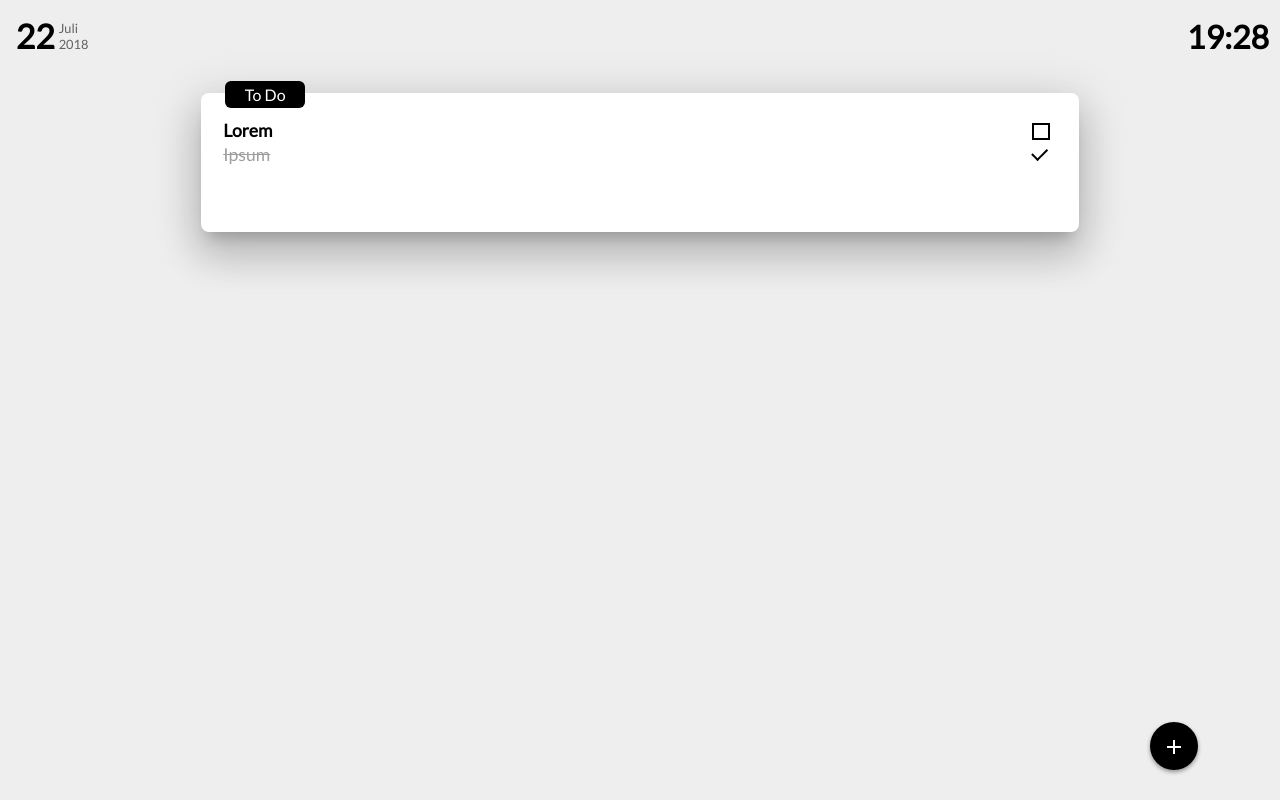
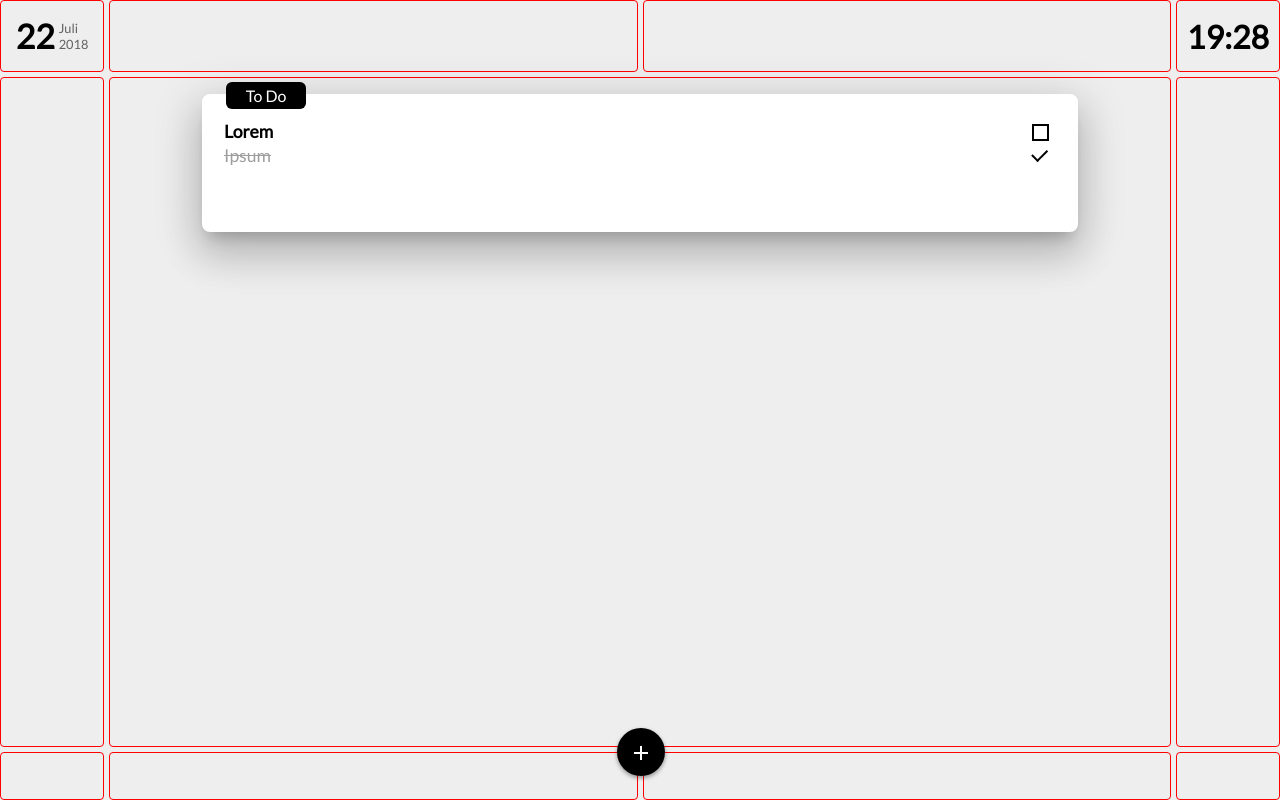
Before and after one commit to flashback2k14/YeahTodoReact, a React (Create React App) app: page / in a window 1280 px wide. Built offline with nearby package versions, Linux system fonts and the light colour scheme.

Commit message:
new position for add button

```diff
--- a/src/App.tsx
+++ b/src/App.tsx
@@ -1,35 +1,33 @@
-import * as React from "react"
+import * as React from "react";
 import {
   AddNewItem,
   DisplayDate,
   DisplayTime,
-  OpenSettings,
+  OpenInfo,
   TodoList
-} from "./components"
-import TodoItem from "./models/TodoItem"
+} from "./components";
+import TodoItem from "./models/TodoItem";
 
 interface IAppState {
-  todos: TodoItem[]
+  todos: TodoItem[];
 }
 
 export default class App extends React.Component<any, IAppState> {
-  private _isDevMode = false
-  private _hideNotReady = true
-
   constructor(props: any) {
-    super(props)
+    super(props);
     this.state = {
       todos: [new TodoItem(1, "Lorem", false), new TodoItem(2, "Ipsum", true)]
-    }
+    };
+    console.log("app.ctor");
   }
 
   private _addTodo = (todo: TodoItem) => {
     this.setState((prevState, props) => {
       return {
         todos: prevState.todos.concat([todo.setId(this.state.todos.length + 1)])
-      }
-    })
-  }
+      };
+    });
+  };
 
   private _toggleTodo = (todoToToggle: TodoItem) => {
     this.setState((prevState, props) => {
@@ -39,51 +37,49 @@ export default class App extends React.Component<any, IAppState> {
             ? todo
             : Object.assign({}, todoToToggle, {
                 isCompleted: !todoToToggle.isCompleted
-              })
+              });
         })
-      }
-    })
-  }
+      };
+    });
+  };
 
   public render() {
-    const setEmptySpaceText = () => (this._isDevMode ? "Empty Space" : "")
-
     const gridContainer = {
       display: "grid",
       gridTemplateColumns: "104px 1fr 1fr 104px",
       gridTemplateRows: "72px 1fr 48px",
       gridGap: "5px",
       minHeight: "100vh"
-    } as React.CSSProperties
+    } as React.CSSProperties;
 
     const gridItem = {
       display: "flex",
       justifyContent: "center",
       alignItems: "center",
-      background: this._isDevMode ? "lightblue" : "#EEEEEE",
-      borderRadius: "4px"
-    } as React.CSSProperties
+      borderRadius: "4px",
+      border: "solid 1px red"
+    } as React.CSSProperties;
 
     const gridItemStart = {
       alignItems: "flex-start",
       paddingTop: 16
-    } as React.CSSProperties
+    } as React.CSSProperties;
 
     const gridColSpan2 = {
       gridColumn: "span 2 / auto"
-    } as React.CSSProperties
+    } as React.CSSProperties;
 
     return (
       <div style={gridContainer}>
         <div style={gridItem}>
           <DisplayDate />
         </div>
-        <div style={gridItem}>{setEmptySpaceText()}</div>
-        <div style={gridItem}>{setEmptySpaceText()}</div>
+        <div style={gridItem} />
+        <div style={gridItem} />
         <div style={gridItem}>
           <DisplayTime />
         </div>
-        <div style={gridItem}>{setEmptySpaceText()}</div>
+        <div style={gridItem} />
         <div
           style={{
             ...gridItem,
@@ -93,14 +89,16 @@ export default class App extends React.Component<any, IAppState> {
         >
           <TodoList items={this.state.todos} toggleFn={this._toggleTodo} />
         </div>
-        <div style={gridItem}>{setEmptySpaceText()}</div>
-        <div style={gridItem}>{this._hideNotReady ? "" : <OpenSettings />}</div>
-        <div style={gridItem}>{setEmptySpaceText()}</div>
-        <div style={gridItem}>{setEmptySpaceText()}</div>
+        <div style={gridItem} />
+        <div style={gridItem}>
+          <OpenInfo />
+        </div>
+        <div style={gridItem} />
+        <div style={gridItem} />
         <div style={gridItem}>
           <AddNewItem addTodoFn={this._addTodo} />
         </div>
       </div>
-    )
+    );
   }
 }
--- a/src/components/footer/AddNewItem.css
+++ b/src/components/footer/AddNewItem.css
@@ -6,15 +6,16 @@
   align-items: center;
   align-content: center;
   position: fixed;
-  right: 82px;
+  right: 48px;
   bottom: 30px;
+  /* border: solid 5px yellow; */
 }
 
 .container-input {
   display: flex;
   justify-content: flex-start;
   align-items: center;
-  transition: all 0.75s ease;
+  transition: all 0.75s ease-in-out;
 }
 
 .container-input_hide {
--- a/src/components/footer/AddNewItem.tsx
+++ b/src/components/footer/AddNewItem.tsx
@@ -30,6 +30,9 @@ export class AddNewItem extends React.Component<
   };
 
   private _handleAddClick = () => {
+    if (!this.state.itemText) {
+      return;
+    }
     this.props.addTodoFn(new TodoItem(-1, this.state.itemText, false));
     this.setState({ itemText: "" }, () => this._txtTodo.focus());
   };
@@ -38,6 +41,7 @@ export class AddNewItem extends React.Component<
     this.setState((prevState, props) => {
       return { showContainerInput: !prevState.showContainerInput };
     });
+    this._txtTodo.focus();
   };
 
   public render() {
--- /dev/null
+++ b/src/components/footer/OpenInfo.css
@@ -0,0 +1,6 @@
+.container {
+  position: fixed;
+  left: 48px;
+  bottom: 24px;
+  /* border: solid 3px green; */
+}
--- /dev/null
+++ b/src/components/footer/OpenInfo.tsx
@@ -0,0 +1,12 @@
+import * as React from "react";
+import "./OpenInfo.css";
+
+export class OpenInfo extends React.Component {
+  private _handleClick = () => {
+    // alert("Info Button clicked");
+  };
+
+  public render() {
+    return <div />;
+  }
+}
--- a/src/components/footer/OpenSettings.tsx
+++ /dev/null
@@ -1,11 +0,0 @@
-import * as React from "react";
-
-export class OpenSettings extends React.Component {
-  private _handleSettingsClick = () => {
-    alert("Settings Button clicked");
-  };
-
-  public render() {
-    return <button onClick={this._handleSettingsClick}>Settings</button>;
-  }
-}
--- a/src/components/index.ts
+++ b/src/components/index.ts
@@ -1,5 +1,5 @@
 export * from "./footer/AddNewItem";
-export * from "./footer/OpenSettings";
+export * from "./footer/OpenInfo";
 export * from "./header/DisplayDate";
 export * from "./header/DisplayTime";
 export * from "./todo/TodoList";
--- a/src/components/todo/TodoListItem.css
+++ b/src/components/todo/TodoListItem.css
@@ -3,12 +3,14 @@
   font-family: Arial, sans-serif;
   line-height: 135%;
   cursor: pointer;
+  outline: none;
 }
 
 .checkbox {
   position: relative;
   margin: 0 1em 0 0;
   cursor: pointer;
+  outline: none;
 }
 
 .checkbox:before {
--- a/src/index.tsx
+++ b/src/index.tsx
@@ -9,4 +9,7 @@ import App from "./App";
 // https://github.com/Lemoncode/react-typescript-samples
 // https://egghead.io/lessons/react-stop-memory-leaks-with-componentwillunmount-lifecycle-method-in-react
 
+// https://css-tricks.com/considerations-styling-modal/
+// https://www.w3schools.com/howto/tryit.asp?filename=tryhow_css_modal_bottom
+
 render(<App />, document.getElementById("root"));
```
